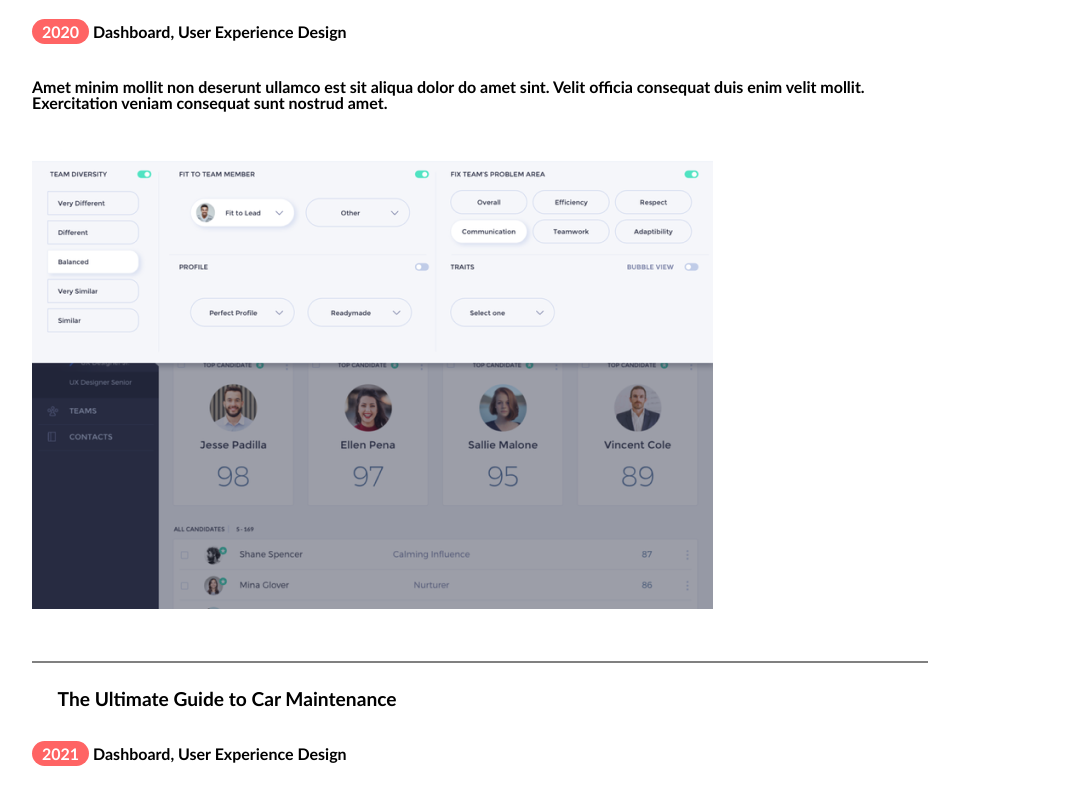
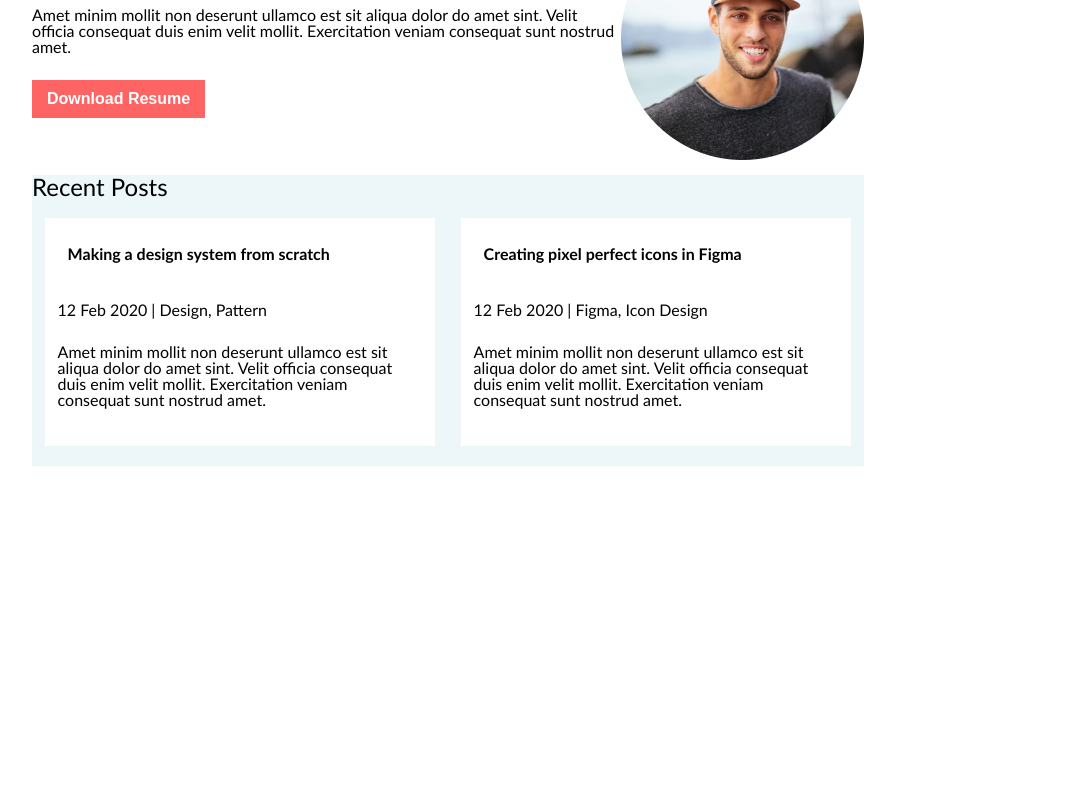
Before and after one commit to josemarneto/Dev-Web---Atividade-Portfolio-JOS--devweb, a plain HTML site: page index.html in a window 1280 px wide. Shown: the part 227-1025 px from the top of the page, without its empty margins (160-1235 px from the left). After the commit the page ends 800 px from the top, so only its background shows below. Drawn offline with Linux system fonts and the light colour scheme.

Commit message:
Atualizações do Projeto Layout

```diff
--- a/css/style.css
+++ b/css/style.css
@@ -74,10 +74,10 @@ header nav ul li.atual a{
 	color: #ff6464;
 }
 /*============================================================
-                         Conteúdo
+                         Conteúdo - WORKS
 ==============================================================*/
-main.works {
-	margin: 0 15vw 0 15vw;
+main {
+	margin: 0 20vw 0 15vw;
 }
 main.works h1 {
 	font-size: 1.5rem;
@@ -85,7 +85,6 @@ main.works h1 {
 main.works section {
 	border-bottom: 2px solid gray;
 	padding: 0 0 50px 0;
-	font-weight: bold;
 }
 main.works section:last-child {
 	border: none;
@@ -113,3 +112,55 @@ footer {
 	text-align: center;
 	margin: 2vw 0 2vw 0;
 }
+footer nav ul {
+	display: flex;
+	justify-content: center; /*nunca esquecer essa sequencia: FONT AWESOME PARA USO DE ICONES*/
+}
+footer nav ul li {
+	margin: 0 10px 0 10px;
+	font-size: 1.4rem;
+}
+/*============================================================
+                     Conteúdo - WORKS
+==============================================================*/
+main section.banner {
+	display: flex;
+	margin: 3vw 0 1vw 0;
+}
+section.banner h1 {
+	font-weight: bold;
+	font-size: 2rem;
+}
+section.banner p {
+	margin: 2vw 0vw 2vw 0vw;
+}
+section.banner button {
+	background-color: #ff6464;
+	color: #ffffff;
+	padding: 10px 15px 10px 15px;
+	border: none;
+	font-size: 1rem;
+	font-weight: bold;
+}
+section.rt-post {
+	background: #edf7fa;
+}
+section.rt-post h2 {
+	font-size: 1.5rem;
+}
+section.rt-post ul {
+	display: flex;
+}
+section.rt-post ul li {
+	background-color: white;
+	margin: 1.5vw 1vw 1.5vw 1vw;
+	padding: 1vw 1vw 1vw 1vw;
+}
+section.rt-post ul li h3 {
+	font-weight: bold;
+	padding: 15px 10px 15px 10px;
+}
+section.rt-post ul li p {
+	display: flex;
+	margin: 2vw 0vw 2vw 0vw;
+}
--- a/index.html
+++ b/index.html
@@ -3,8 +3,9 @@
 <head>
     <meta charset="UTF-8">
     <meta name="viewport" content="width=device-width, initial-scale=1.0">
-    <title>Featured works</title>
+    <title>Home page</title>
     <link rel="stylesheet" href="css/style.css" type="text/css">
+    <script src="https://kit.fontawesome.com/e1100de999.js" crossorigin="anonymous"></script>
 </head>
 <body>
     <header>
@@ -13,7 +14,7 @@
                 <li>
                     <a href="#">Blog</a>
                 </li>
-                <li class="atual">
+                <li>
                     <a href="#">Works</a>
                 </li>
                 <li>
@@ -22,53 +23,43 @@
             </ul>
         </nav>
     </header>
-    <main class="works">
-        <h1>Featured works</h1>
-        <section>
-            <h2>Designing Dashboards with usability in mind</h2>
+    <main>
+        <section class="banner">
+            <div>
+                <h1>Hi, I am John, <br>
+                Creative Technologist</h1>
                 <p>
-                <span>2020</span> Dashboard, User Experience Design
+                    Amet minim mollit non deserunt ullamco est sit aliqua dolor do amet sint. Velit officia consequat duis enim velit mollit. Exercitation veniam consequat sunt nostrud amet.
+                </p>
+                <button>Download Resume</button>
+            </div>
+            <div>
+                <img src="images/Ellipse1.png" alt="Imagem do Kennedy">
+            </div>
+        </section>
+        <section class="rt-post">
+           <h2>Recent Posts</h2>
+           <ul>
+             <li>
+                <h3>Making a design system from scratch</h3>
+                <p>
+                    12 Feb 2020 | Design, Pattern
                 </p>
                 <p>
                     Amet minim mollit non deserunt ullamco est sit aliqua dolor do amet sint. Velit officia consequat duis enim velit mollit. Exercitation veniam consequat sunt nostrud amet.
                 </p>
+            <li>
+                <h3>Creating pixel perfect icons in Figma</h3>
                 <p>
-                <img src="images/Rectangle4.png" alt="Dashboard page">
-            </p>
-        </section>
-        <section>
-            <h2>The Ultimate Guide to Car Maintenance</h2>
-            <p>
-                <span>2021</span> Dashboard, User Experience Design
+                    12 Feb 2020 | Figma, Icon Design
                 </p>
                 <p>
                     Amet minim mollit non deserunt ullamco est sit aliqua dolor do amet sint. Velit officia consequat duis enim velit mollit. Exercitation veniam consequat sunt nostrud amet.
                 </p>
-            <p>
-                <img src="images/Rectangle5.png" alt="Dashboard page">
-            </p>
+            </li>
+             </li>
+           </ul>
         </section>
     </main>
-    <footer>
-        <nav>
-            <ul>
-                <li>
-                    <a href="#"></a>
-                </li>
-                <li>
-                    <a href="#"></a>
-                </li>
-                <li>
-                    <a href="#"></a>
-                </li>
-                <li>
-                    <a href="#"></a>
-                </li>
-            </ul>
-        </nav>
-        <p>
-            Copyright &copy; 2020 All Rights Reserved
-        </p>
-    </footer>
 </body>
 </html>
```
Also changed, not shown: works.html (added, +75 -0 lines). Lines whose indentation alone changed are shown as unchanged.
